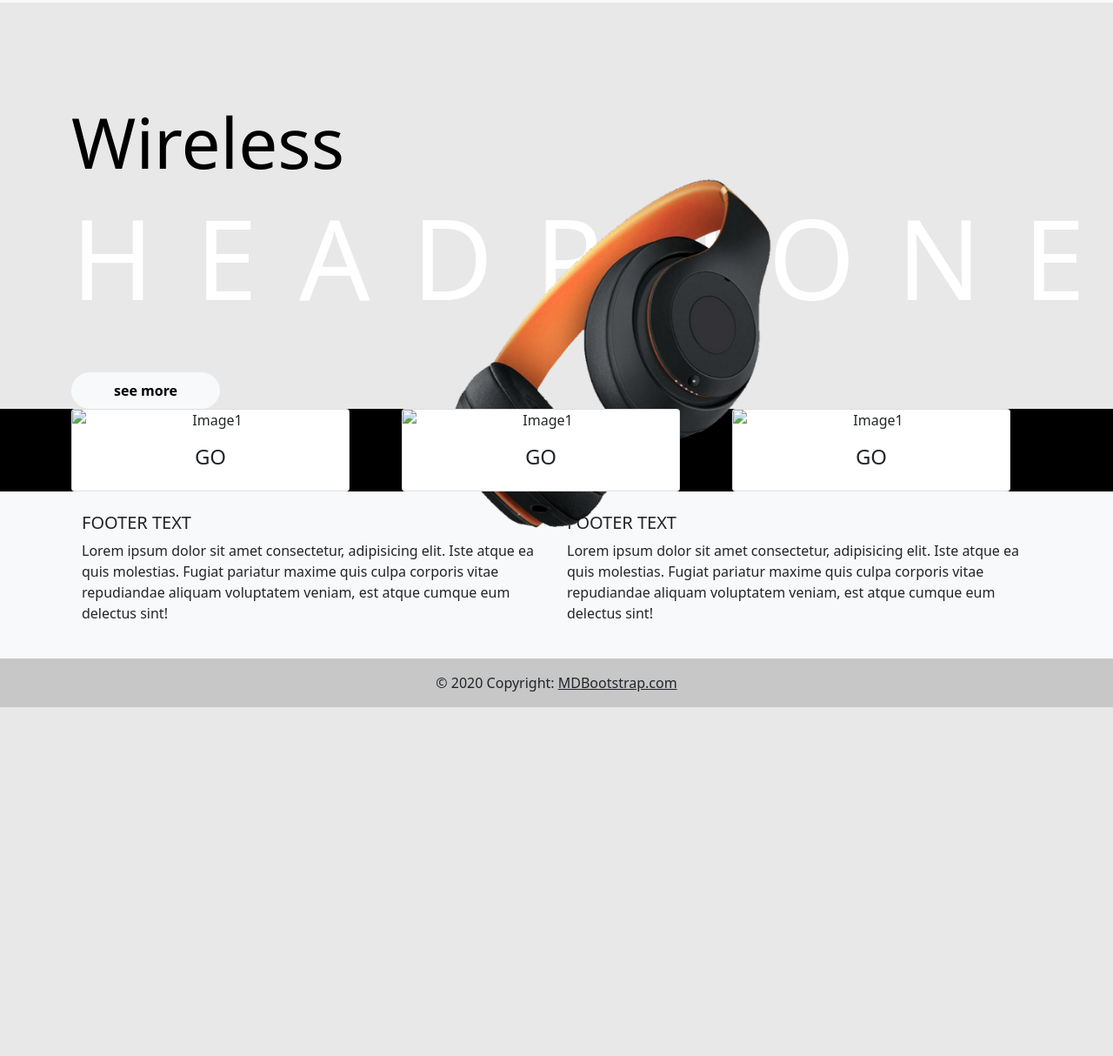
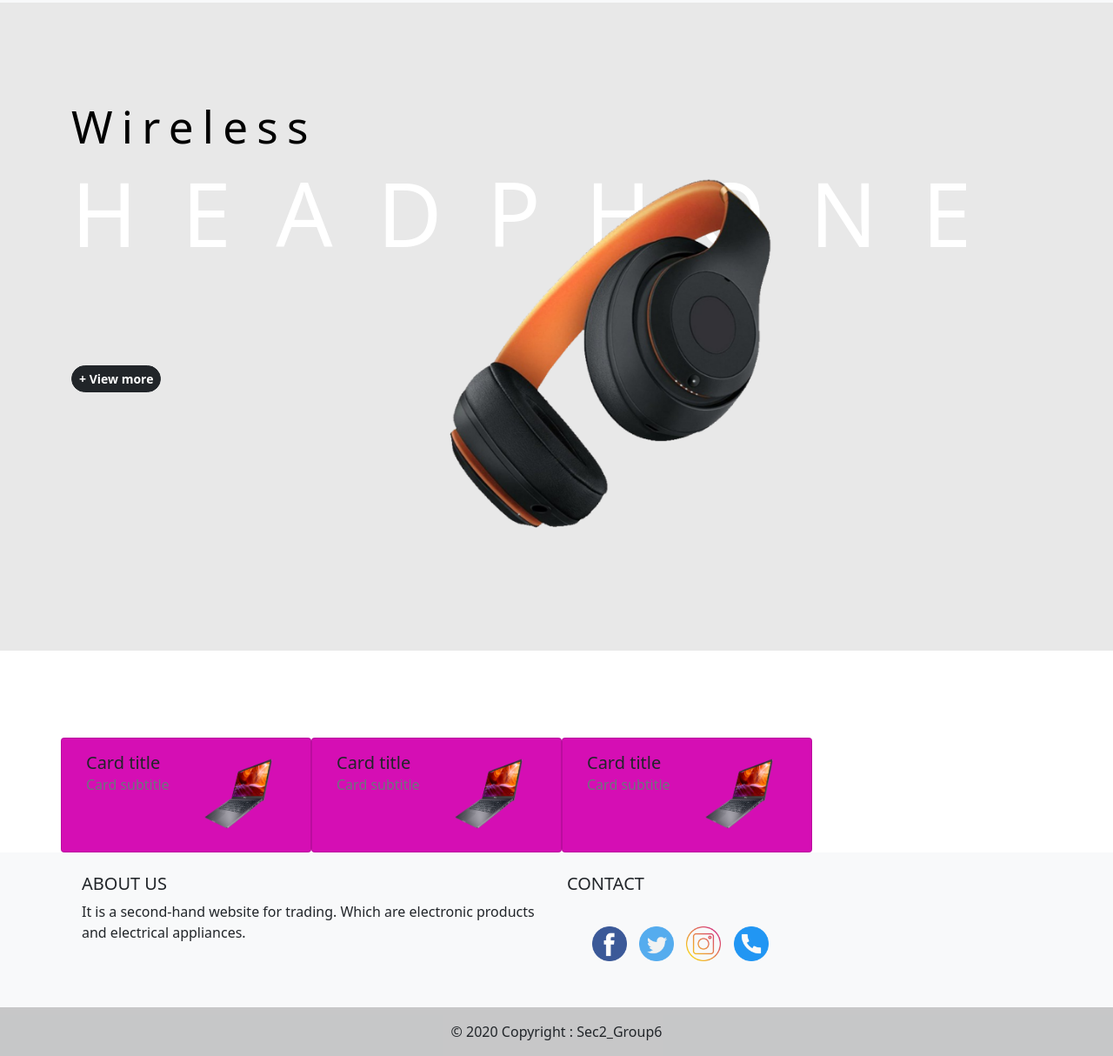
Before and after one commit to synophic/Web-Design-Project, a plain HTML site: page HTML-Firebase/public/home.html in a window 1280 px wide. Shown: the part 104-1318 px from the top of the page at 87% size. Before the commit the page ends 917 px from the top, so only its background shows below. Drawn offline with nearby package versions, Linux system fonts and the light colour scheme; no server answers.

Commit message:
unsuccess

```diff
--- a/HTML-Firebase/public/home.html
+++ b/HTML-Firebase/public/home.html
@@ -60,11 +60,13 @@
         </div>
     </div> -->
 
+    <!-- home -->
+    <section>
         <div class="container">
             <div class="row">
                 <div class="col-lg-12">
                     <div class="homeimg">
-                    <img class="home"  src="/imge-home/Adobe XD 03_05_21 09_04_13.png" alt="#home">
+                        <img class="home" src="/imge-home/Adobe XD 03_05_21 09_04_13.png" alt="#home">
                     </div>
                     <div class="hometext">
                         <h2 class="home2">Wireless</h2>
@@ -72,25 +74,105 @@
                     </div>
                     <br><br>
 
-                <button class="btn btn-light px-5 py-2">see more</button>
+                </div>
+                <div class="col-lg-12">
+                    <button class="btn btn-dark btn-sm">+ View more</button>
+                </div>
+            </div>
+        </div>
+    </section>
+    <!-- home -->
 
+
+
+
+
+        <!-- 3 box -->
+        <section class="section-1">
+            <div class="container">
+                <div class="row">
+                    <div class="card">
+                        <div class="card-body">
+                            <div class="row">
+                                <div class="col-lg-6">
+                                    <h5 class="card-title">Card title</h5>
+                                    <h6 class="card-subtitle mb-2 text-muted">Card subtitle</h6>
                                 </div>
-            <!-- <div class="col-md-7 col-sm-12 h-25">
-                <img width="70%" src="/imge-home/Adobe XD 03_05_21 09_04_13.png" alt="">
+                                <div class="col-lg-6">
+                                    <img width="50vw" src="/imge-home/laptop.png" alt="">
+                                </div>
+                            </div>
 
-            </div> -->
+                            <!-- <a href="#" class="card-link">Card link</a>
+                      <a href="#" class="card-link">Another link</a> -->
+                        </div>
+                    </div>
+                    <div class="card">
+                        <div class="card-body">
+                            <div class="row">
+                                <div class="col-lg-6">
+                                    <h5 class="card-title">Card title</h5>
+                                    <h6 class="card-subtitle mb-2 text-muted">Card subtitle</h6>
+                                </div>
+                                <div class="col-lg-6">
+                                    <img width="50vw" src="/imge-home/laptop.png" alt="">
+                                </div>
+                            </div>
 
+                            <!-- <a href="#" class="card-link">Card link</a>
+                      <a href="#" class="card-link">Another link</a> -->
                         </div>
+                    </div>
+                    <div class="card">
+                        <div class="card-body">
+                            <div class="row">
+                                <div class="col-lg-6">
+                                    <h5 class="card-title">Card title</h5>
+                                    <h6 class="card-subtitle mb-2 text-muted">Card subtitle</h6>
+                                </div>
+                                <div class="col-lg-6">
+                                    <img width="50vw" src="/imge-home/laptop.png" alt="">
+                                </div>
+                            </div>
+
+                            <!-- <a href="#" class="card-link">Card link</a>
+                      <a href="#" class="card-link">Another link</a> -->
+                        </div>
+                    </div>
+
                 </div>
 
 
 
-    <section class="section-1">
-        <div class="container text-center">
-            <div class="row">
+
+
+
+                <!-- <div class="row">
                 <div class="col-md-4">
+                    <div class="col-sm-4">
+                        Laptops
+
+                    </div>
+                    <div class="col-sm-4">
+                        <img class="box" src="/imge-home/laptop.png" alt="">
+
+                    </div>
+
+                </div>
+                <div class="col-md-4">
+                    One of three columns
+                </div>
+                <div class="col-md-4">
+                    One of three columns
+                </div>
+            </div>
+        </div> -->
+
+
+
+                <!-- <div class="col-md-4">
                     <div class="card" style="width: 20rem;">
-                        <img src="" alt="Image1" class="card-img-top">
+                        <img src="/imge-home/box.jpg" alt="Image1" class="card-img-top">
                         <div class="card-body">
                             <h4 class=" card-title"> GO</h4>
                         </div>
@@ -99,7 +181,7 @@
                 </div>
                 <div class="col-md-4">
                     <div class="card" style="width: 20rem;">
-                        <img src="" alt="Image1" class="card-img-top">
+                        <img src="/imge-home/box.jpg" alt="Image1" class="card-img-top">
                         <div class="card-body">
                             <h4 class=" card-title"> GO</h4>
                         </div>
@@ -109,7 +191,7 @@
 
                 <div class="col-md-4">
                     <div class="card" style="width: 20rem;">
-                        <img src="" alt="Image1" class="card-img-top">
+                        <img src="/imge-home/box.jpg" alt="Image1" class="card-img-top">
                         <div class="card-body">
                             <h4 class=" card-title">GO</h4>
                         </div>
@@ -117,9 +199,10 @@
                     </div>
                 </div>
 
-            </div>
+        </div> -->
 
         </section>
+        <!-- 3 box -->
 
         <footer class="bg-light text-center text-lg-start">
             <!-- Grid container -->
@@ -128,25 +211,40 @@
                 <div class="row">
                     <!--Grid column-->
                     <div class="col-lg-6 col-md-12 mb-4 mb-md-0">
-              <h5 class="text-uppercase">Footer text</h5>
-
+                        <h5 class="text-uppercase">about us</h5>
                         <p>
-                Lorem ipsum dolor sit amet consectetur, adipisicing elit. Iste atque ea quis
-                molestias. Fugiat pariatur maxime quis culpa corporis vitae repudiandae
-                aliquam voluptatem veniam, est atque cumque eum delectus sint!
+                            It is a second-hand website for trading. Which are electronic products and electrical
+                            appliances.
                         </p>
                     </div>
                     <!--Grid column-->
 
                     <!--Grid column-->
                     <div class="col-lg-6 col-md-12 mb-4 mb-md-0">
-              <h5 class="text-uppercase">Footer text</h5>
+                        <h5 class="text-uppercase">contact</h5>
 
-              <p>
-                Lorem ipsum dolor sit amet consectetur, adipisicing elit. Iste atque ea quis
-                molestias. Fugiat pariatur maxime quis culpa corporis vitae repudiandae
-                aliquam voluptatem veniam, est atque cumque eum delectus sint!
-              </p>
+                        <div class="container p-4 pb-0">
+                            <!-- Section: Social media -->
+                            <section class="mb-4">
+                                <!-- Facebook -->
+                                <a href="#!" role="button"><img width="40px" src="/imge-home/facebook.png"
+                                        alt=""></i></a>
+
+                                <!-- Twitter -->
+                                <a href="#!" role="button">
+                                    <img width="40px" src="/imge-home/twitter.png" alt=""></a>
+
+
+                                <!-- Instagram -->
+                                <a href="#!" role="button"><img width="40px" src="/imge-home/instagram.png"
+                                        alt=""></i></a>
+
+                                <!-- Linkedin -->
+                                <a href="#!" role="button"><img width="40px" src="/imge-home/telephone.png"
+                                        alt=""></i></a>
+
+                                <!-- Section: Social media -->
+                        </div>
                     </div>
                     <!--Grid column-->
                 </div>
@@ -154,10 +252,13 @@
             </div>
             <!-- Grid container -->
 
+
+
+
+
             <!-- Copyright -->
             <div class="text-center p-3" style="background-color: rgba(0, 0, 0, 0.2);">
-          © 2020 Copyright:
-          <a class="text-dark" href="https://mdbootstrap.com/">MDBootstrap.com</a>
+                © 2020 Copyright : Sec2_Group6
             </div>
             <!-- Copyright -->
         </footer>
--- a/HTML-Firebase/public/index.css
+++ b/HTML-Firebase/public/index.css
@@ -66,55 +66,109 @@ body {
 }
 
 
+.container .col-lg-12{
+	/* height: 50vh; */
+	padding-bottom: 5%;
+	/* margin-bottom: 10%; */
 
 
-.hometext{
-	z-index: 1;
-
-	/* display: inline;
-	justify-items: start; */
 }
 
-.home1{
+/* text */
+.container .col-lg-12 .hometext .home1 {
 
-	color: #ffffff;
-	font-size: 8rem;
-	z-index: 1;
+	font-size: 8vw;
 	display: flex;
 	justify-items: start;
-	letter-spacing: 3rem;
+	letter-spacing: 0.5em;
+	z-index: 1;
+	color: #ffffff;
+
 }
-.home2{
+
+.container .col-lg-12 .hometext .home2 {
+
+	font-size: 4vw;
+	letter-spacing: 0.2em;
 	padding-top: 10%;
 	color: #000000;
-	font-size: 5rem;
 	display: flex;
 	justify-items: start;
 	z-index: 1;
 
 }
 
-.container .col-lg-12{
-	height: 100%;
+/* button */
+.container .col-lg-12 button{
+	/* display: flex;
+	justify-items: start;
+	align-self: end; */
+	/* width: 10%; */
+	z-index: 1;
+	border-radius: 30px;
+	font-weight: bold;
+	margin-bottom: 10%;
+}
+
+
+/* box */
+.section-1
+{
+	margin-top: 10%;
+	background: rgb(255, 255, 255);
+	padding-top: 100px;
+}
+
+
+/* .section-1 .container .col-md-4 {
+
+	background: rgb(153, 0, 0);
+	border-radius: 10%;
+} */
+
+.section-1 .container{
+	display: flex;
+	justify-items: center;
+	justify-content: space-between;
 
 
 }
 
+.section-1 .container .card {
 
-/* button */
-.container .col-lg-12 button{
 	display: flex;
-	justify-items: start;
+	width: 18rem;
+	background-color: #D50EB4;
+
+	justify-content: space-between;
+
+
+}
+.section-1 .container .card .col-lg-6 img{
+
+	width: 100%;
+
+	display: flex;
+	justify-self: end;
 	align-self: end;
-	z-index: 1;
-	border-radius: 30px;
-	font-weight: bold;
 
 }
 
 
 
-.section-1
-{
-	background: #000;
+
+
+
+/* .card{
+	background-color: #D50EB4;
+
+
+} */
+
+
+
+
+footer .mb-4 img{
+	margin: 5px;
+
 }
```
Also changed, not shown: HTML-Firebase/public/imge-home/box.jpg (added), HTML-Firebase/public/imge-home/facebook.png (added), HTML-Firebase/public/imge-home/instagram.png (added), HTML-Firebase/public/imge-home/laptop.png (added), HTML-Firebase/public/imge-home/linkedin.png (added), HTML-Firebase/public/imge-home/telephone.png (added), HTML-Firebase/public/imge-home/twitter.png (added). Lines whose indentation alone changed are shown as unchanged.
